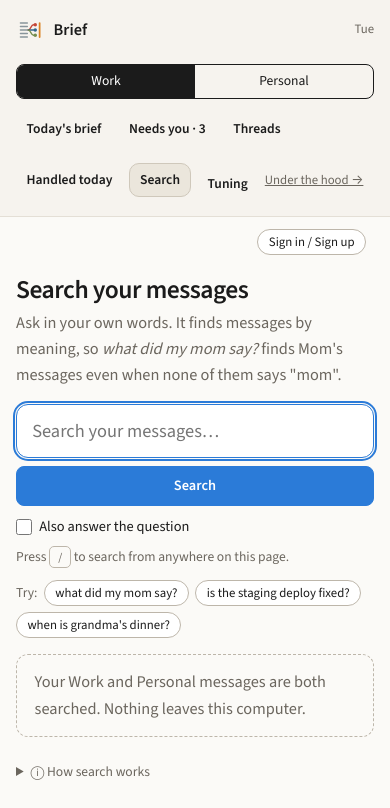
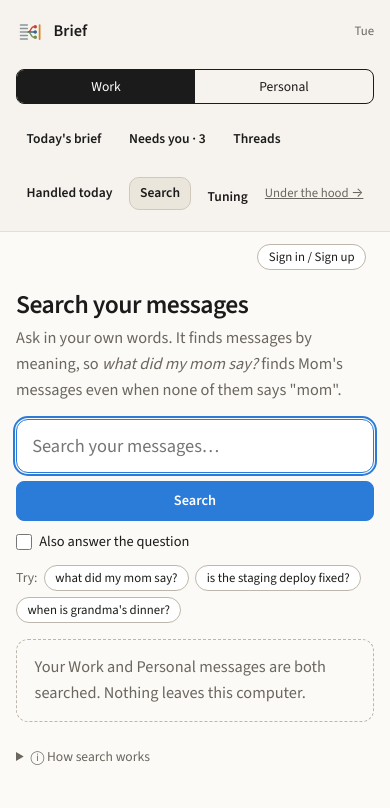
Before and after one commit to Revaant-D/5_Unopsis, a Django app: page /search/ in a window 390 px wide. Shown: the top 808 px of the page. Run offline with Django 5.2, Linux system fonts and the light colour scheme; a user stored in the database is signed in; data comes from the database, SQL or seed files in the repository.

Commit message:
Search page: grammar for one result, hide the / hint on phones
Co-Authored-By: Claude Opus 5.5 <noreply@anthropic.com>
Claude-Session: https://claude.ai/code/session_01Du2nbPFiAG1e6GvMKrXjbQ

```diff
--- a/static/css/search.css
+++ b/static/css/search.css
@@ -60,6 +60,7 @@
 .search-how[open] summary { margin-bottom: .5rem; }
 
 @media (max-width: 640px) {
+  .search-kbd-hint { display: none; }
   .search-bar { flex-direction: column; }
   .search-submit { width: 100%; }
   .search-result { grid-template-columns: 2rem minmax(0, 1fr); }
--- a/templates/unopsis/app/search.html
+++ b/templates/unopsis/app/search.html
@@ -29,7 +29,7 @@
       <input type="checkbox" name="ask" value="on" {% if form.ask.value %}checked{% endif %} data-search-ask>
       Also answer the question
     </label>
-    <span id="search-help" class="meta">Press <span class="kbd">/</span> to search from anywhere on this page.</span>
+    <span id="search-help" class="meta search-kbd-hint">Press <span class="kbd">/</span> to search from anywhere on this page.</span>
   </div>
   <div class="search-examples" aria-label="Try an example">
     <span class="meta">Try:</span>
@@ -65,7 +65,7 @@
   {% endif %}
 
   {% if outcome.results %}
-    <p class="meta mb-2">{{ outcome.results|length }} message{{ outcome.results|length|pluralize }} match “{{ outcome.query }}”</p>
+    <p class="meta mb-2">{% with n=outcome.results|length %}{{ n }} message{{ n|pluralize:" matches,s match" }}{% endwith %} “{{ outcome.query }}”</p>
     <ol class="search-results">
       {% for r in outcome.results %}
         <li class="search-result" id="r{{ forloop.counter }}">
```
